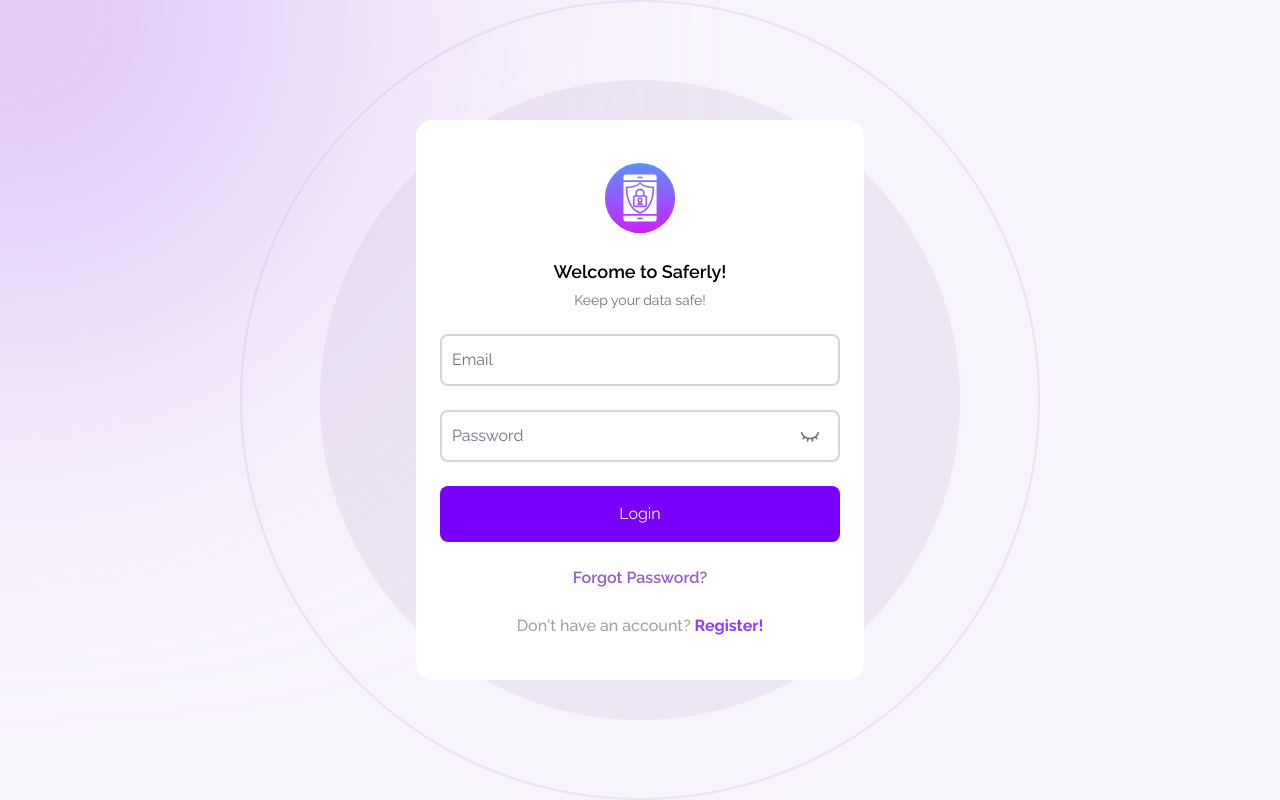
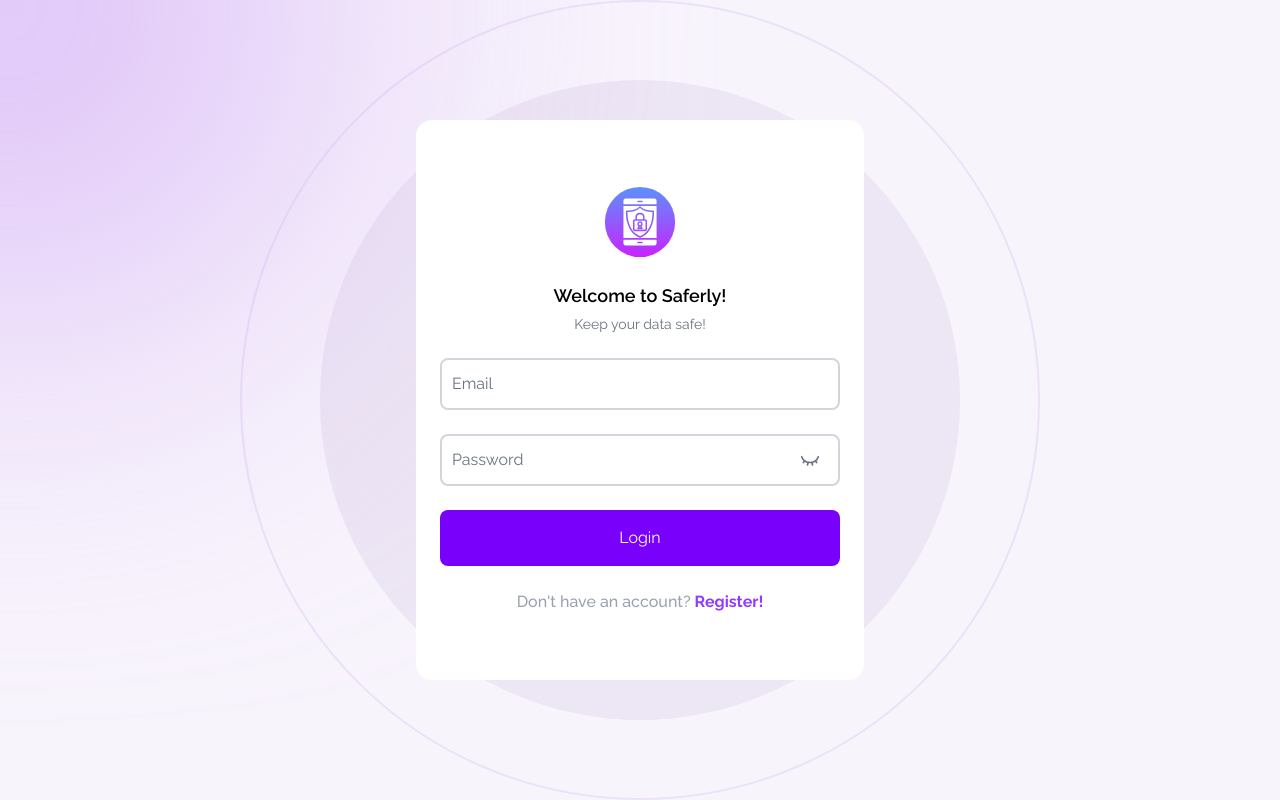
Before and after one commit to Sajeevan-WebWork/React-authu-login, a React (Vite) app: page / in a window 1280 px wide. Built offline with nearby package versions, Linux system fonts and the light colour scheme.

Commit message:
new changes

```diff
--- a/src/components/Login.jsx
+++ b/src/components/Login.jsx
@@ -156,9 +156,9 @@ const Login = () => {
                         </button>
                     </div>
 
-                    <Link to={'/forgot-password'} className="text-base font-semibold text-[#965bc3] text-center">
+                    {/* <Link to={'/forgot-password'} className="text-base font-semibold text-[#965bc3] text-center">
                         Forgot Password?
-                    </Link>
+                    </Link> */}
                     <p className="text-base font-medium text-center text-gray-400">
                         Don't have an account? <Link to="/signup" className="text-theme-500 font-bold">Register!</Link>
                     </p>
--- a/src/components/Signup.jsx
+++ b/src/components/Signup.jsx
@@ -46,7 +46,10 @@ const Signup = () => {
             const data = await res.json();
 
             toast.success(data.message);
-            navigate('/login')
+
+            if (res.ok) {
+                navigate('/login')
+            }
 
 
             if (!res.ok) {
```
